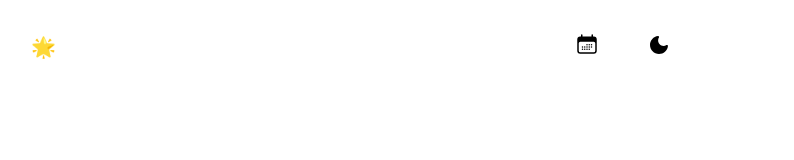
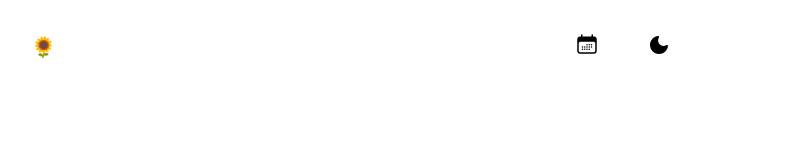
Before and after one commit to abhijeet-salve/portfolio, a Next.js app: page /curryshma in a window 1280 px wide. Shown: the top 160 px of the page, without its empty margins (289-1083 px from the left). Built offline with nearby package versions, Linux system fonts and the light colour scheme.

Commit message:
custom header emoji support

```diff
--- a/src/components/HeaderComponent.js
+++ b/src/components/HeaderComponent.js
@@ -1,19 +1,19 @@
 import { useRouter } from "next/router";
 import { CalendarDaysIcon } from "@heroicons/react/24/solid";
 import ThemeToggle from "./ThemeToggle";
-import { getCalendyUserName } from "../userUtils";
+import { getCalendyUserName, getCustomEmoji } from "../userUtils";
 
 export default function HeaderComponent() {
   const router = useRouter();
   const { user } = router.query;
 
   const calendyUserName = getCalendyUserName(user);
-
+  const customEmoji = getCustomEmoji(user);
   return (
     <>
       <div className=" flex  pt-8 cursor-pointer">
         <div className="flex-1">
-          <h6 className="cursor-pointer text-xl">🌟</h6>
+          <h6 className="cursor-pointer text-xl">{customEmoji}</h6>
         </div>
         <div className="flex gap-x-10 md:gap-x-12 justify-end">
           {calendyUserName && router?.pathname !== "/lets-talk" && (
--- a/src/userUtils.js
+++ b/src/userUtils.js
@@ -1,5 +1,6 @@
 const USERS = {
   curryshma: {
+    customEmoji: "🌻",
     fName: "Karishma",
     lName: "Baat",
     skills: ["hire", "research", "read", "doodle"],
@@ -25,11 +26,12 @@ const USERS = {
     ],
   },
   abhijeet: {
+    customEmoji: "💤",
     fName: "Abhijeet",
     lName: "Salve",
     skills: ["design", "code", "sing", "play guitar"],
     shortIntro:
-      "I'm a full stack frontend developer who likes to build seamless and beautiful user experiences\nby harnessing my development and design skills.",
+      "I'm a full stack frontend developer who likes to build seamless and beautiful user experiences\nby harnessing my development and design skills. I also created this platform.",
     calendyUserName: "abhijeetsalve",
     socialLinks: [
       {
@@ -61,6 +63,7 @@ const USERS = {
   },
   kuki: {},
   ajinkya: {
+    customEmoji: "🖥️",
     fName: "Ajinkya",
     lName: "Salve",
     skills: [
@@ -86,6 +89,7 @@ const USERS = {
     ],
   },
   jash: {
+    customEmoji: "💸",
     fName: "Jash",
     lName: "Ravaya",
     skills: ["do finance", "research", "regulate", "play cricket"],
@@ -111,6 +115,7 @@ const USERS = {
     ],
   },
   ayushi: {
+    customEmoji: "👩‍🏫",
     fName: "Ayushi",
     lName: "Dani",
     skills: ["teach", "dance", "read", "I'am cool 😛"],
@@ -126,6 +131,7 @@ const USERS = {
     ],
   },
   kaushal: {
+    customEmoji: "💵",
     fName: "Kaushal",
     lName: "Baat",
     skills: ["do risk analysis", "underwriting", "handle team", "mortgage "],
@@ -145,6 +151,32 @@ const USERS = {
       },
     ],
   },
+  akshat: {
+    customEmoji: "🍺",
+    fName: "Akshat",
+    lName: "Pasbola",
+    skills: ["mix", "produce", "master", "drink beer"],
+    shortIntro:
+      "I'm a beer-loving mixing and mastering wizard who can turn your tracks into gold while turning up with his favorite brews 😉",
+    calendyUserName: "",
+    socialLinks: [
+      {
+        name: "instagram",
+        url: "https://www.instagram.com/akshatpasbola/",
+        isActive: true,
+      },
+      {
+        name: "linkedIn",
+        url: "https://www.linkedin.com/in/akshat-pasbola-b20044112/",
+        isActive: true,
+      },
+      {
+        name: "twitter",
+        url: "https://twitter.com/akshat_pasbola",
+        isActive: true,
+      },
+    ],
+  },
 };
 
 export const getUserDetails = (username) => {
@@ -154,3 +186,7 @@ export const getUserDetails = (username) => {
 export const getCalendyUserName = (username) => {
   return USERS[username]?.calendyUserName;
 };
+
+export const getCustomEmoji = (username) => {
+  return USERS[username]?.customEmoji ?? "🌟";
+};
```
